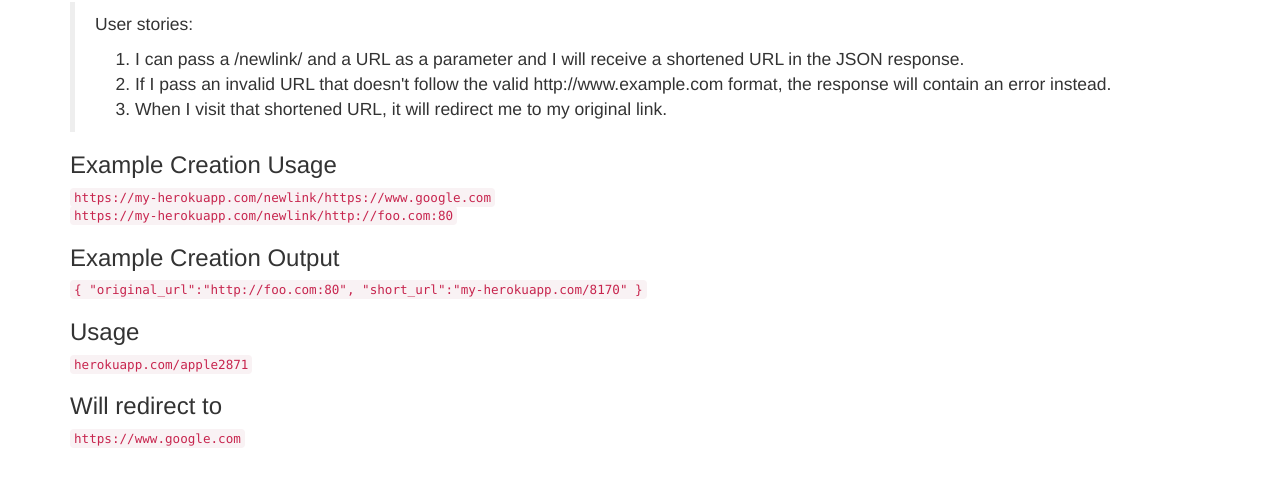
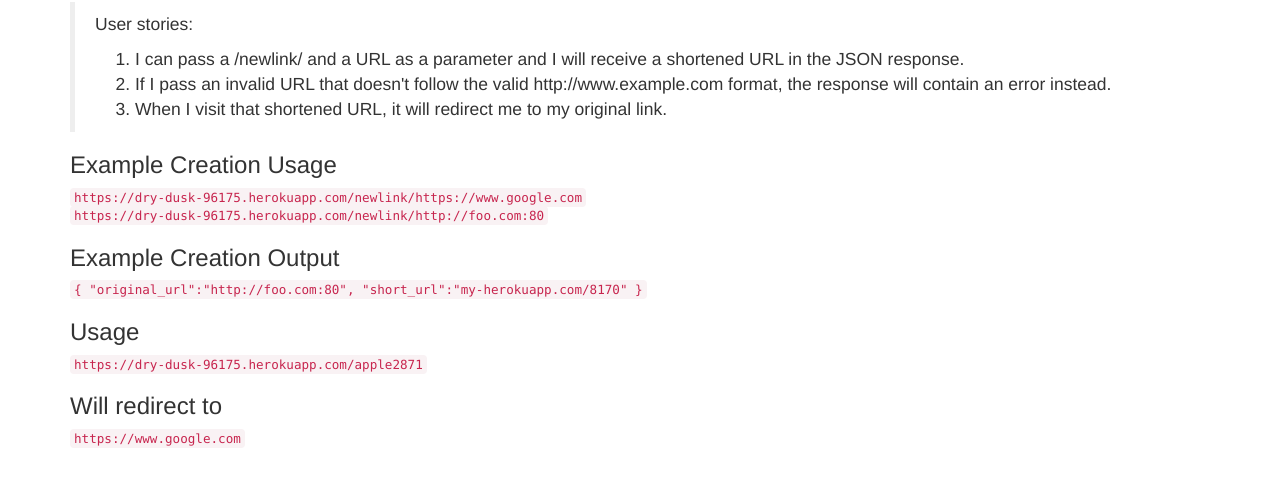
Before and after one commit to hutchisonk/url-shortener, a website: page public/index.html in a window 1280 px wide. Shown: the part 189-676 px from the top of the page. Drawn offline with nearby package versions, Linux system fonts and the light colour scheme.

Commit message:
updated new heroku address in examples

```diff
--- a/public/index.html
+++ b/public/index.html
@@ -109,13 +109,13 @@
         </ol>
      </blockquote>
      <h3>Example Creation Usage</h3>
-     <code>https://my-herokuapp.com/newlink/https://www.google.com</code>
+     <code>https://dry-dusk-96175.herokuapp.com/newlink/https://www.google.com</code>
      <br>
-     <code>https://my-herokuapp.com/newlink/http://foo.com:80</code>
+     <code>https://dry-dusk-96175.herokuapp.com/newlink/http://foo.com:80</code>
      <h3>Example Creation Output</h3>
      <code>{ "original_url":"http://foo.com:80", "short_url":"my-herokuapp.com/8170" } </code>
      <h3>Usage</h3>
-     <code>herokuapp.com/apple2871</code>
+     <code>https://dry-dusk-96175.herokuapp.com/apple2871</code>
       <h3>Will redirect to</h3>
       <code>https://www.google.com</code>
     </div>
```
